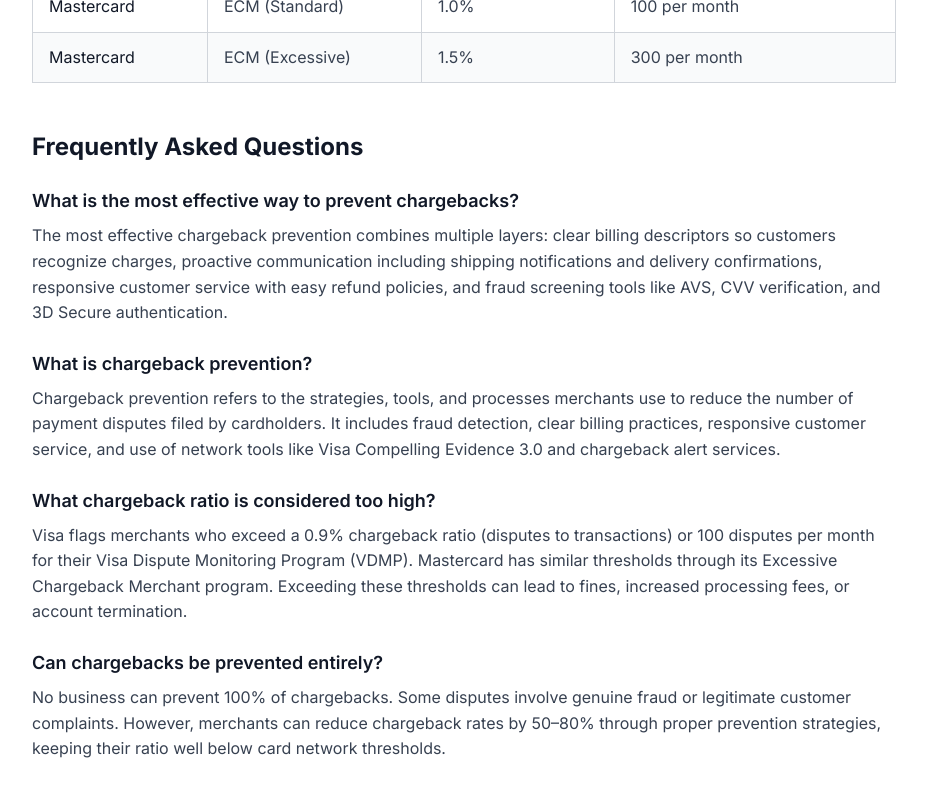
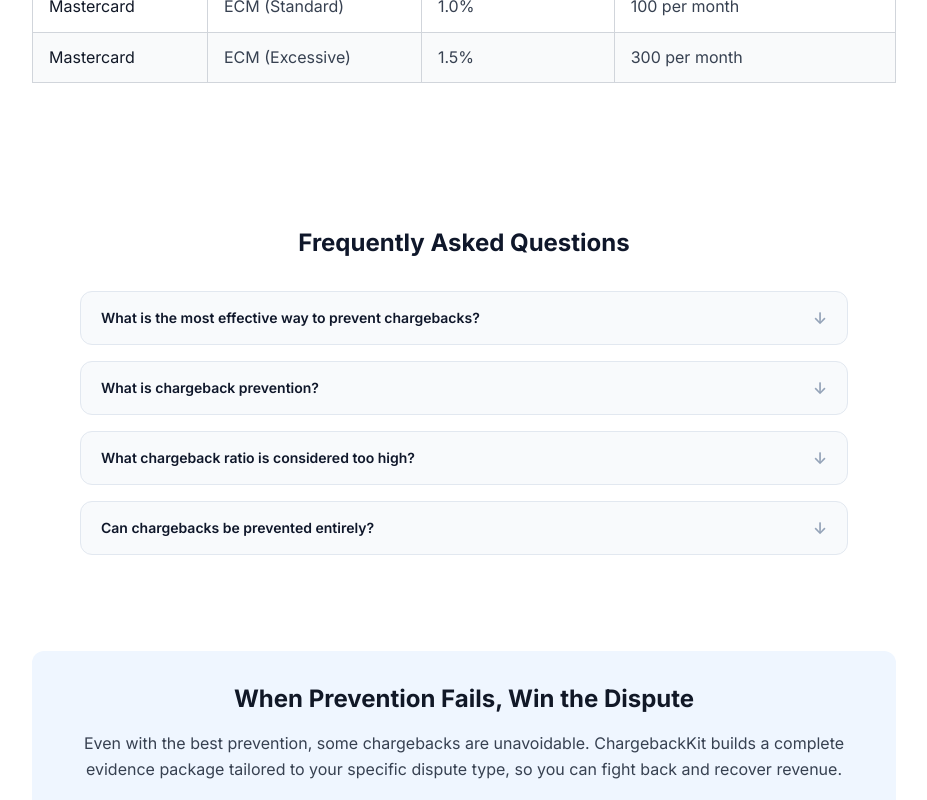
Before and after one commit to mattmcallister-create/chargeback-evidence-pack, a Next.js app: page /guides/chargeback-prevention in a window 1280 px wide. Shown: the part 3480-4280 px from the top of the page, without its empty margins (176-1103 px from the left). Built offline with nearby package versions, Linux system fonts and the light colour scheme; no server answers.

Commit message:
fix: standardize chargeback-prevention FAQ to canonical accordion design

```diff
--- a/app/(marketing)/guides/chargeback-prevention/page.tsx
+++ b/app/(marketing)/guides/chargeback-prevention/page.tsx
@@ -243,27 +243,49 @@ export default function ChargebackPreventionPage() {
           </div>
         </section>
 
-        <section className="mb-12">
-          <h2 className="text-2xl font-bold mb-6 text-gray-900">Frequently Asked Questions</h2>
-          <div className="space-y-6">
-            <div>
-              <h3 className="text-lg font-semibold text-gray-900 mb-2">What is the most effective way to prevent chargebacks?</h3>
-              <p className="text-gray-700">The most effective chargeback prevention combines multiple layers: clear billing descriptors so customers recognize charges, proactive communication including shipping notifications and delivery confirmations, responsive customer service with easy refund policies, and fraud screening tools like AVS, CVV verification, and 3D Secure authentication.</p>
+        <section className="section bg-white px-4 sm:px-6 lg:px-8">
+            <div className="max-w-3xl mx-auto">
+              <h2 className="text-2xl font-bold text-slate-900 mb-8 text-center">Frequently Asked Questions</h2>
+              <div className="space-y-4">
+              <details className="group bg-slate-50 rounded-lg border border-slate-200">
+                <summary className="flex items-start justify-between gap-4 px-5 py-4 cursor-pointer list-none font-semibold text-slate-900 text-sm">
+                  <span>What is the most effective way to prevent chargebacks?</span>
+                  <span className="shrink-0 text-slate-400 mt-0.5 group-open:rotate-180 transition-transform text-base leading-none">&darr;</span>
+                </summary>
+                <div className="px-5 pb-4 pt-2 text-sm text-slate-600 leading-relaxed border-t border-slate-200">
+                  The most effective chargeback prevention combines multiple layers: clear billing descriptors so customers recognize charges, proactive communication including shipping notifications and delivery confirmations, responsive customer service with easy refund policies, and fraud screening tools like AVS, CVV verification, and 3D Secure authentication.
+                </div>
+              </details>
+              <details className="group bg-slate-50 rounded-lg border border-slate-200">
+                <summary className="flex items-start justify-between gap-4 px-5 py-4 cursor-pointer list-none font-semibold text-slate-900 text-sm">
+                  <span>What is chargeback prevention?</span>
+                  <span className="shrink-0 text-slate-400 mt-0.5 group-open:rotate-180 transition-transform text-base leading-none">&darr;</span>
+                </summary>
+                <div className="px-5 pb-4 pt-2 text-sm text-slate-600 leading-relaxed border-t border-slate-200">
+                  Chargeback prevention refers to the strategies, tools, and processes merchants use to reduce the number of payment disputes filed by cardholders. It includes fraud detection, clear billing practices, responsive customer service, and use of network tools like Visa Compelling Evidence 3.0 and chargeback alert services.
+                </div>
+              </details>
+              <details className="group bg-slate-50 rounded-lg border border-slate-200">
+                <summary className="flex items-start justify-between gap-4 px-5 py-4 cursor-pointer list-none font-semibold text-slate-900 text-sm">
+                  <span>What chargeback ratio is considered too high?</span>
+                  <span className="shrink-0 text-slate-400 mt-0.5 group-open:rotate-180 transition-transform text-base leading-none">&darr;</span>
+                </summary>
+                <div className="px-5 pb-4 pt-2 text-sm text-slate-600 leading-relaxed border-t border-slate-200">
+                  Visa flags merchants who exceed a 0.9% chargeback ratio (disputes to transactions) or 100 disputes per month for their Visa Dispute Monitoring Program (VDMP). Mastercard has similar thresholds through its Excessive Chargeback Merchant program. Exceeding these thresholds can lead to fines, increased processing fees, or account termination.
+                </div>
+              </details>
+              <details className="group bg-slate-50 rounded-lg border border-slate-200">
+                <summary className="flex items-start justify-between gap-4 px-5 py-4 cursor-pointer list-none font-semibold text-slate-900 text-sm">
+                  <span>Can chargebacks be prevented entirely?</span>
+                  <span className="shrink-0 text-slate-400 mt-0.5 group-open:rotate-180 transition-transform text-base leading-none">&darr;</span>
+                </summary>
+                <div className="px-5 pb-4 pt-2 text-sm text-slate-600 leading-relaxed border-t border-slate-200">
+                  No business can prevent 100% of chargebacks. Some disputes involve genuine fraud or legitimate customer complaints. However, merchants can reduce chargeback rates by 50&ndash;80% through proper prevention strategies, keeping their ratio well below card network thresholds.
+                </div>
+              </details>
+              </div>
             </div>
-            <div>
-              <h3 className="text-lg font-semibold text-gray-900 mb-2">What is chargeback prevention?</h3>
-              <p className="text-gray-700">Chargeback prevention refers to the strategies, tools, and processes merchants use to reduce the number of payment disputes filed by cardholders. It includes fraud detection, clear billing practices, responsive customer service, and use of network tools like Visa Compelling Evidence 3.0 and chargeback alert services.</p>
-            </div>
-            <div>
-              <h3 className="text-lg font-semibold text-gray-900 mb-2">What chargeback ratio is considered too high?</h3>
-              <p className="text-gray-700">Visa flags merchants who exceed a 0.9% chargeback ratio (disputes to transactions) or 100 disputes per month for their Visa Dispute Monitoring Program (VDMP). Mastercard has similar thresholds through its Excessive Chargeback Merchant program. Exceeding these thresholds can lead to fines, increased processing fees, or account termination.</p>
-            </div>
-            <div>
-              <h3 className="text-lg font-semibold text-gray-900 mb-2">Can chargebacks be prevented entirely?</h3>
-              <p className="text-gray-700">No business can prevent 100% of chargebacks. Some disputes involve genuine fraud or legitimate customer complaints. However, merchants can reduce chargeback rates by 50&ndash;80% through proper prevention strategies, keeping their ratio well below card network thresholds.</p>
-            </div>
-          </div>
-        </section>
+          </section>
 
         <section className="bg-brand-50 rounded-lg p-8 text-center">
           <h2 className="text-2xl font-bold text-gray-900 mb-4">When Prevention Fails, Win the Dispute</h2>
```
